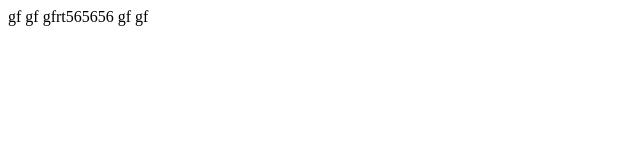
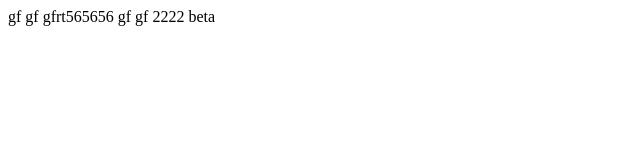
Before and after one commit to alex-spin/epam, a plain HTML site: page index.html in a window 1280 px wide. Shown: the full height of the page, 0-640 px from the left. Drawn offline with Linux system fonts and the light colour scheme.

Commit message:
beta commit

```diff
--- a/index.html
+++ b/index.html
@@ -25,6 +25,8 @@
 	gf
 	gf
 
+	2222 beta
+
 
 </div>
 
```
